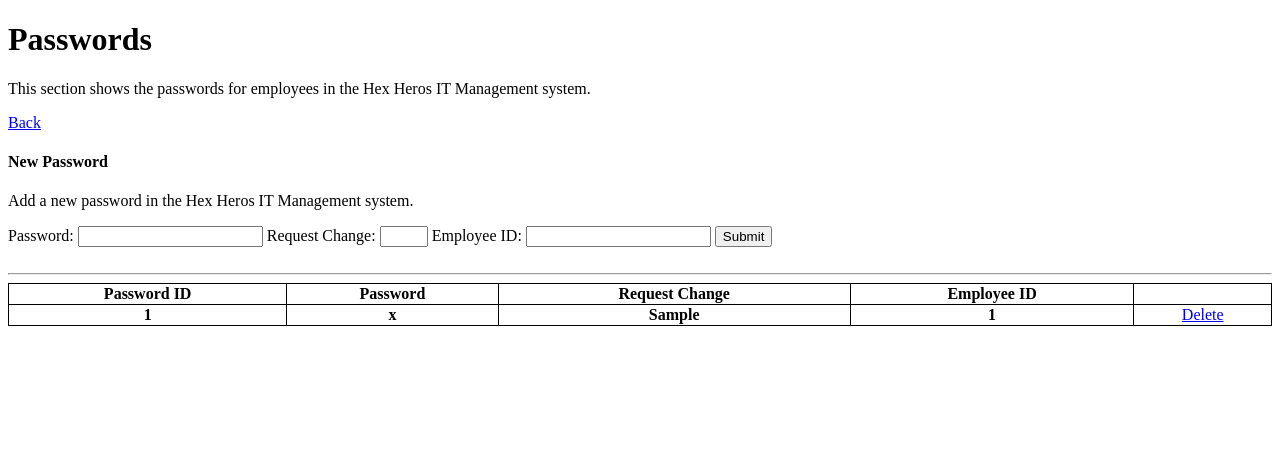
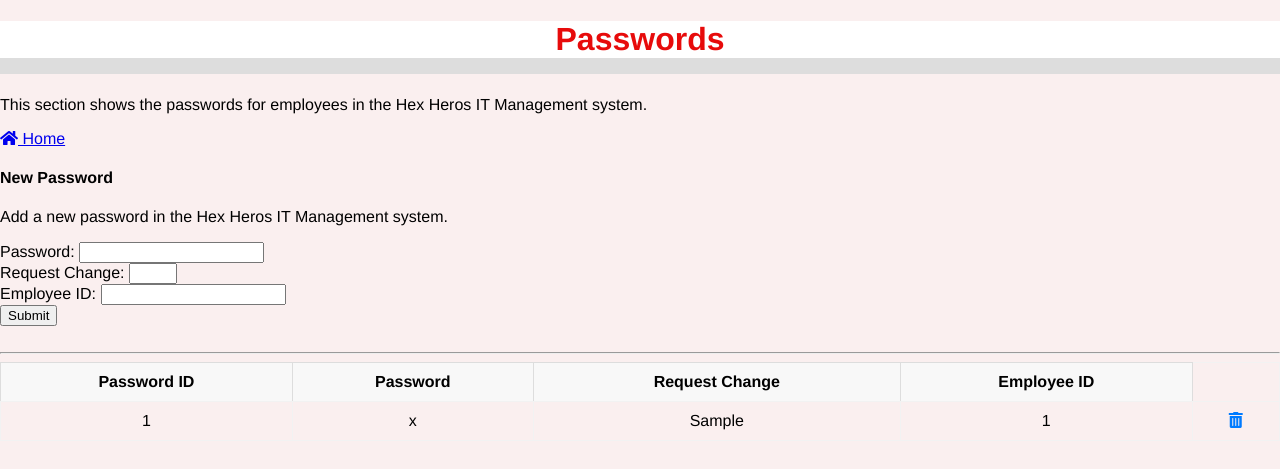
Before and after one commit to HexHeros/IT-Managment, a Flask app: template templates/passwords.html in a window 1280 px wide. Shown: the top 469 px of the page. Run offline with Flask 2, Linux system fonts and the light colour scheme; the template is opened without the code that fills it: most values are stand-ins (such as "Sample title", 1, 10 or a date in 2020); some libraries are stand-ins or nearby versions.

Commit message:
Update passwords.html

```diff
--- a/templates/passwords.html
+++ b/templates/passwords.html
@@ -1,39 +1,37 @@
+<!--
+  This file uses pre-made icons
+  Date: 5/30/2023
+  Based off:
+  Source URL: https://www.w3schools.com/howto/howto_css_icon_buttons.asp
+-->
 <!DOCTYPE html>
 <html lang="en">
 <head>
+    <link rel="stylesheet" href="https://use.fontawesome.com/releases/v5.13.0/css/all.css">
+    <link rel="stylesheet" type="text/css" href="{{ url_for('static', filename='css/style.css') }}">
     <meta charset="UTF-8">
     <meta http-equiv="X-UA-Compatible" content="IE=edge">
     <meta name="viewport" content="width=device-width, initial-scale=1.0">
     <title>Hex Heros IT Management</title>
-    <style>
-        table {
-            border-collapse: collapse;
-            width: 100%;
-        }
-
-        table,
-        th,
-        td {
-            border: 1px solid;
-            text-align: center;
-        }
-    </style>
 </head>
 
 <body>
     <h1>Passwords</h1>
     <p>This section shows the passwords for employees in the Hex Heros IT Management system.</p>
-    <a href="/">Back</a>
+    <a href="/" button class="btn"><i class="fa fa-home"></i>  Home</a></button>
     <h4>New Password</h4>
-    <p>Add a new password in the Hex Heros IT Management system.</p>
+    <p class="left-align ">Add a new password in the Hex Heros IT Management system.</p>
     <form title="new_password" method="post">
         <label for="password">Password:</label>
         <input type="text" id="password" name="password">
+        <br>
         <label for="req_change">Request Change:</label>
         <input type="number" id="req_change" name="req_change" min="0" max="1">
+        <br>
         <label for="employee_id">Employee ID:</label>
         <input type="number" id="employee_id" name="employee_id">
-        <input type="submit" value="Submit"><br>
+        <br>
+        <button type="submit" value="Submit">Submit</button><br>
         <br>
     </form>
     <hr>
@@ -47,11 +45,11 @@
         <tr>
             {% for pass in passwords %}
             <tr>
-                <th>{{ pass.password_id }}</th>
-                <th>{{ pass.Password }}</th>
-                <th>{{ pass.req_change }}</th>
-                <th>{{ pass.employee_id }}</th>
-                <td><a href="/delete_password/{{ pass.password_id }}">Delete</td>
+                <td>{{ pass.password_id }}</td>
+                <td>{{ pass.Password }}</td>
+                <td>{{ pass.req_change }}</td>
+                <td>{{ pass.employee_id }}</td>
+                <td><a href="/delete_password/{{ pass.password_id }}" class="delete-icon"><i class="fas fa-trash-alt"></i></td>
             </tr>
             {% endfor %}
     </table>
```
